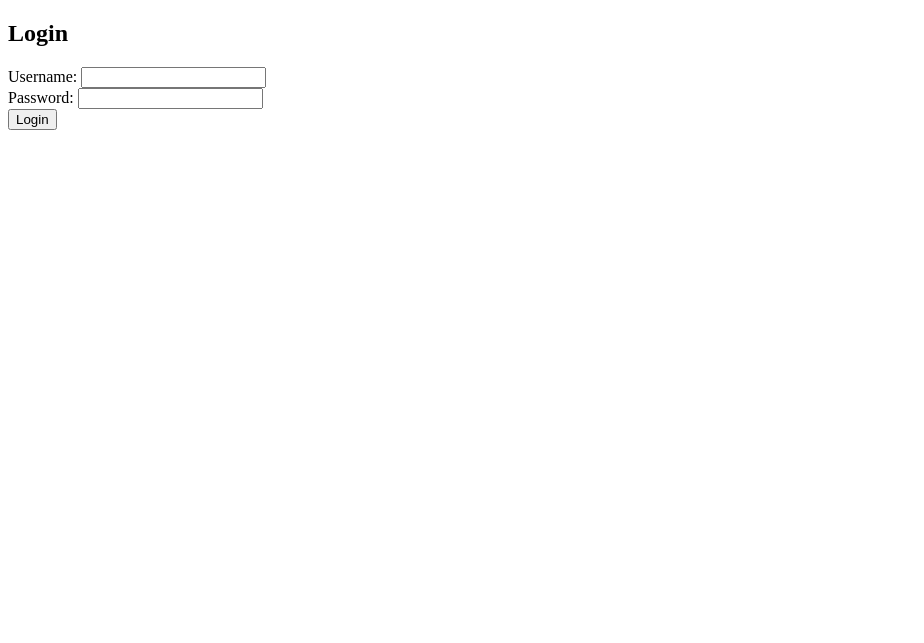
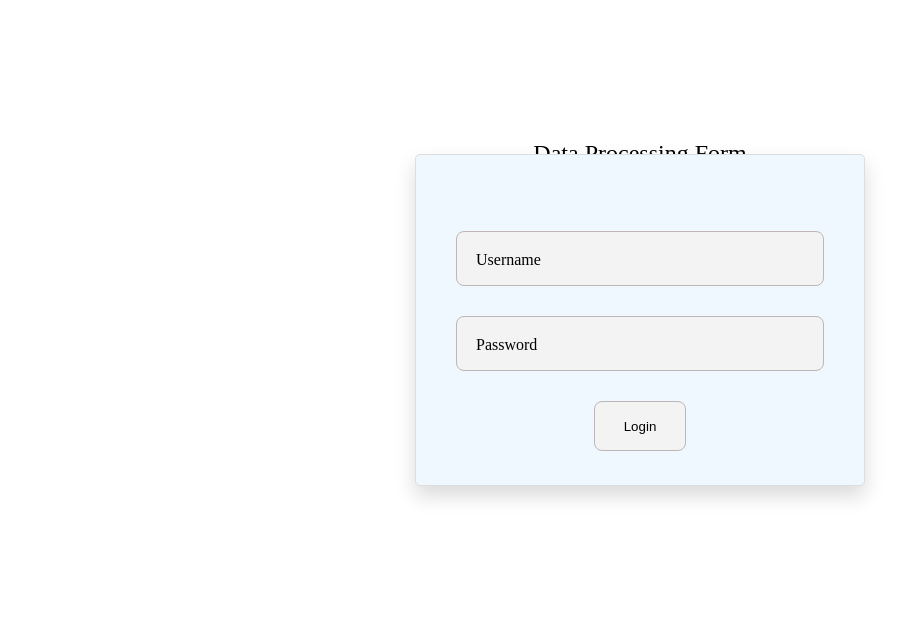
Before and after one commit to mfturra/professional-work, a plain HTML site: page app/login.html in a window 1280 px wide. Shown: the whole page, without its empty margins (0-924 px from the left). Drawn offline with Linux system fonts and the light colour scheme.

Commit message:
Login page was created with necessary styling

```diff
--- a/app/login.html
+++ b/app/login.html
@@ -7,21 +7,131 @@
     <title>Login</title>
 </head>
 
+<style>
+    * {
+        margin: 0;
+        padding: 0;
+        box-sizing: border-box;
+    }
+
+    .wrapper {
+        width: 100%;
+        display: flex;
+        justify-content: center;
+        align-items: center;
+        min-height: 80vh;
+        text-align: center;
+    }
+
+    .login-box {
+        position: relative;
+        width: 450px;
+        border: thin solid #dddddd;
+        background-color: aliceblue;
+        /*#ffffff;*/
+        padding: 3.5em 2.5em 4em 2.5em;
+        border-radius: 5px;
+        /* overflow: hidden; */
+        box-shadow: 0 10px 20px rgba(0, 0, 0, 0.15);
+    }
+
+    .login-header {
+        position: absolute;
+        top: 0;
+        left: 50%;
+        transform: translateX(-50%);
+        display: flex;
+        align-items: center;
+        justify-content: center;
+        /* background-color: rgb(198, 226, 250); */
+        padding: 5em 0.5em 1em 0.5em;
+        margin-top: 20px;
+        font-size: x-large;
+    }
+
+    .input-box {
+        position: relative;
+        display: flex;
+        flex-direction: column;
+        margin: 10px 0;
+        width: 100%;
+        /* display: flex;
+        justify-content: center;
+        align-items: center; */
+    }
+
+    .input-field {
+        width: 100%;
+        height: 55px;
+        font-size: 16px;
+        /* background-color: #ffffff; */
+        background-color: #f3f3f3;
+        border: thin solid #beb5b5;
+        margin-top: 10px;
+        border-radius: 8px;
+        text-align: center;
+    }
+
+    #username {
+        margin-bottom: 10px;
+    }
+
+    #password {
+        margin-bottom: 30px;
+    }
+
+    .label {
+        position: absolute;
+        top: 30px;
+        left: 20px;
+        transition: .2s;
+    }
+
+    .input-field:focus~.label,
+    .input-field:valid~.label {
+        position: absolute;
+        top: -10px;
+        left: 20px;
+        font-size: 14px;
+    }
+
+    .input-submit {
+        margin-top: 15px;
+        position: absolute;
+        left: 50%;
+        transform: translate(-50%, -50%);
+        width: 25%;
+        height: 50px;
+        background-color: #f3f3f3;
+        border: thin solid #beb5b5;
+        border-radius: 8px;
+        /* border: #03201b; */
+    }
+</style>
+
 <body>
-    <h2>Login</h2>
-    <form action="/login" method="post">
-        <div>
-            <label for="username">Username:</label>
-            <input type="text" id="username" name="username" required>
+    <div class="wrapper">
+        <div class="login-header">
+            <span>Data Processing Form</span>
         </div>
-        <div>
-            <label for="password">Password:</label>
-            <input type="password" id="password" name="password" required>
+        <div class="login-box">
+            <form action="/login" method="post">
+                <div class="input-box">
+                    <label for="username" class="label">Username</label>
+                    <input type="text" id="username" name="username" class="input-field" required>
+                    <!-- placeholder="Username" -->
+                </div>
+                <div class="input-box">
+                    <label for="password" class="label">Password</label>
+                    <input type="password" id="password" name="password" class="input-field" required>
+                </div>
+                <div class="input-box">
+                    <button type="submit" class="input-submit" value="Login">Login</button>
+                </div>
+            </form>
         </div>
-        <div>
-            <button type="submit">Login</button>
-        </div>
-    </form>
+    </div>
+
 </body>
 
 </html>
```
